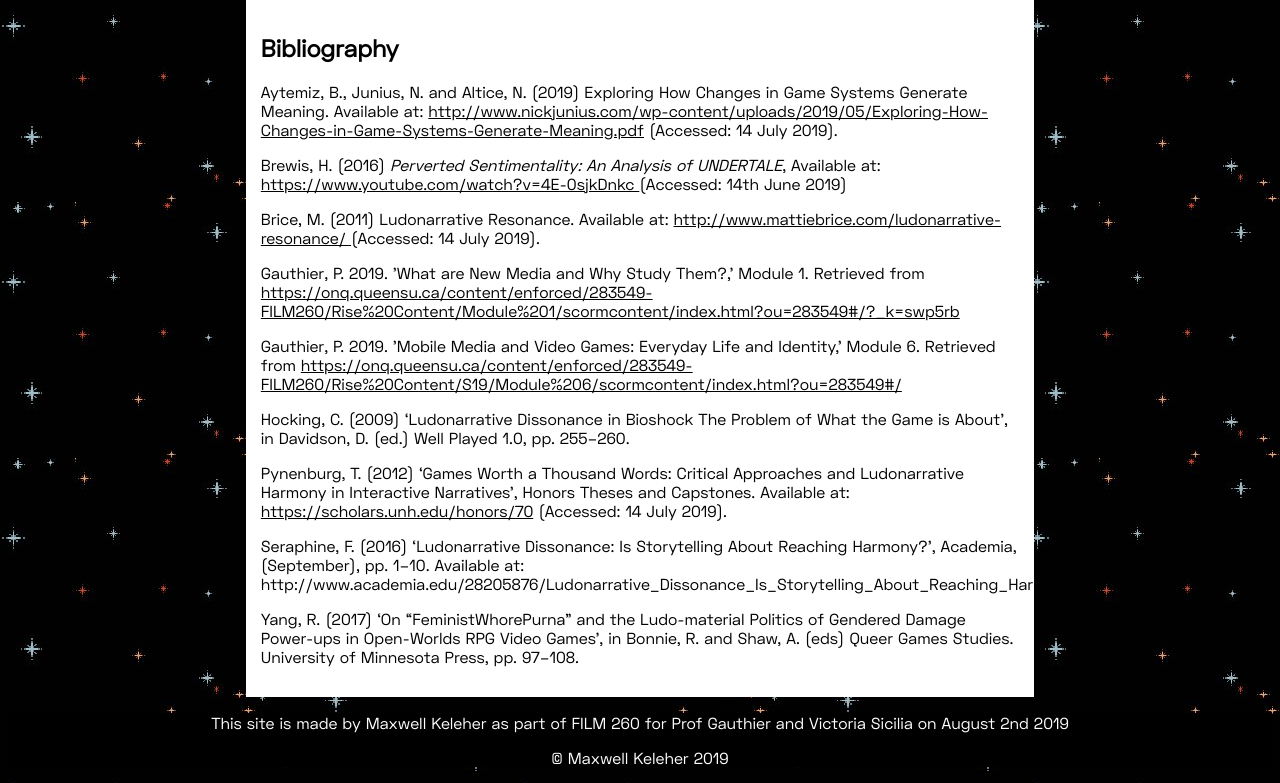
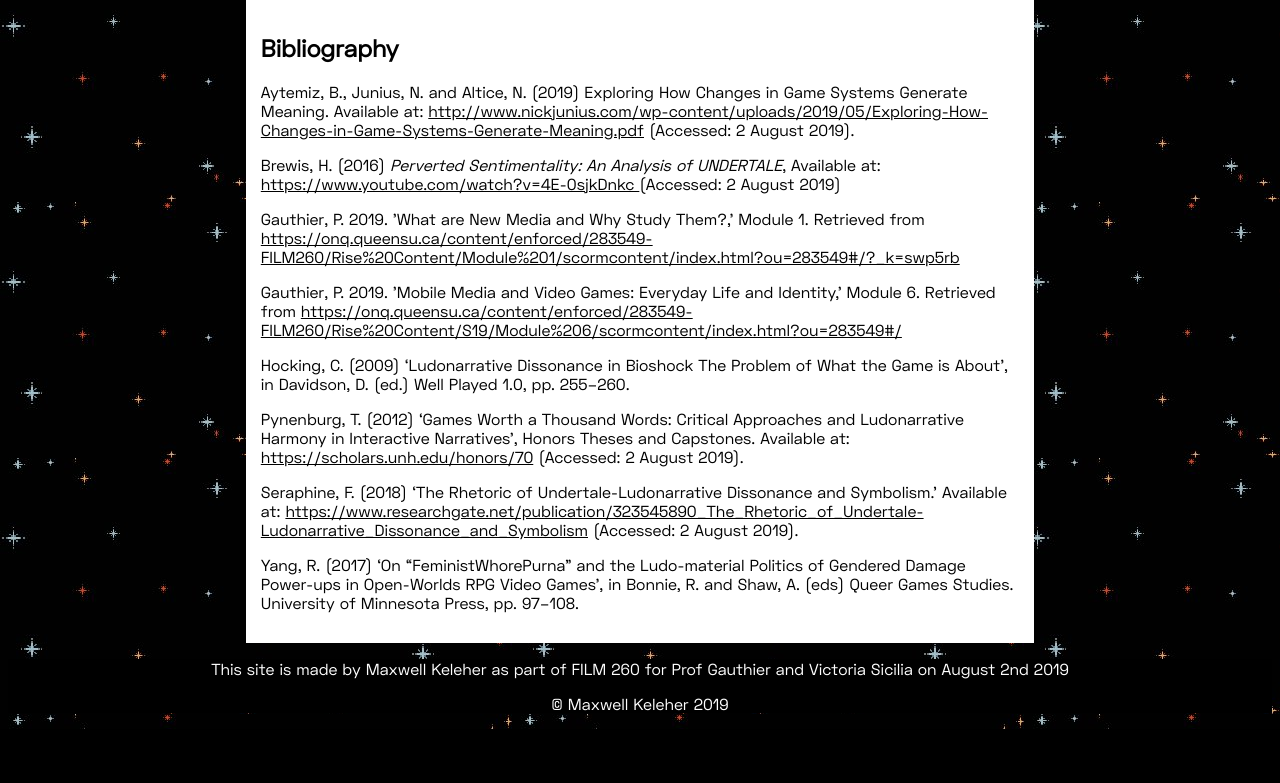
Before and after one commit to maxkele/FILM-260, a plain HTML site: page index.html in a window 1280 px wide. Shown: the part 3382-4165 px from the top of the page. After the commit the page ends 4111 px from the top, so only its background shows below. Drawn offline with nearby package versions, Linux system fonts and the light colour scheme.

Commit message:
Fixed citation

```diff
--- a/index.html
+++ b/index.html
@@ -135,13 +135,10 @@
             <div class="text" id="biblio">
                 <h2>Bibliography</h2>
                 <p>
-                    Aytemiz, B., Junius, N. and Altice, N. (2019) Exploring How Changes in Game Systems Generate Meaning. Available at: <a href="http://www.nickjunius.com/wp-content/uploads/2019/05/Exploring-How-Changes-in-Game-Systems-Generate-Meaning.pdf">http://www.nickjunius.com/wp-content/uploads/2019/05/Exploring-How-Changes-in-Game-Systems-Generate-Meaning.pdf</a> (Accessed: 14 July 2019).
+                    Aytemiz, B., Junius, N. and Altice, N. (2019) Exploring How Changes in Game Systems Generate Meaning. Available at: <a href="http://www.nickjunius.com/wp-content/uploads/2019/05/Exploring-How-Changes-in-Game-Systems-Generate-Meaning.pdf">http://www.nickjunius.com/wp-content/uploads/2019/05/Exploring-How-Changes-in-Game-Systems-Generate-Meaning.pdf</a> (Accessed: 2 August 2019).
                 </p>
                  <p>
-                    Brewis, H. (2016) <i>Perverted Sentimentality: An Analysis of UNDERTALE</i>, Available at: <a href="https://www.youtube.com/watch?v=4E-0sjkDnkc"> https://www.youtube.com/watch?v=4E-0sjkDnkc </a> (Accessed: 14th June 2019)
-                </p>
-                <p>
-                    Brice, M. (2011) Ludonarrative Resonance. Available at: <a href="http://www.mattiebrice.com/ludonarrative-resonance/">http://www.mattiebrice.com/ludonarrative-resonance/ </a>(Accessed: 14 July 2019).
+                    Brewis, H. (2016) <i>Perverted Sentimentality: An Analysis of UNDERTALE</i>, Available at: <a href="https://www.youtube.com/watch?v=4E-0sjkDnkc"> https://www.youtube.com/watch?v=4E-0sjkDnkc </a> (Accessed: 2 August 2019)
                 </p>
                 <p>
                     Gauthier, P. 2019. 'What are New Media and Why Study Them?,' Module 1. Retrieved from <a href="https://onq.queensu.ca/content/enforced/283549-FILM260/Rise%20Content/Module%201/scormcontent/index.html?ou=283549#/?_k=swp5rb">https://onq.queensu.ca/content/enforced/283549-FILM260/Rise%20Content/Module%201/scormcontent/index.html?ou=283549#/?_k=swp5rb</a>
@@ -153,10 +150,10 @@
                     Hocking, C. (2009) ‘Ludonarrative Dissonance in Bioshock The Problem of What the Game is About’, in Davidson, D. (ed.) Well Played 1.0, pp. 255–260.
                 </p>
                 <p>
-                    Pynenburg, T. (2012) ‘Games Worth a Thousand Words: Critical Approaches and Ludonarrative Harmony in Interactive Narratives’, Honors Theses and Capstones. Available at: <a href="https://scholars.unh.edu/honors/70">https://scholars.unh.edu/honors/70</a> (Accessed: 14 July 2019).
+                    Pynenburg, T. (2012) ‘Games Worth a Thousand Words: Critical Approaches and Ludonarrative Harmony in Interactive Narratives’, Honors Theses and Capstones. Available at: <a href="https://scholars.unh.edu/honors/70">https://scholars.unh.edu/honors/70</a> (Accessed: 2 August 2019).
                 </p>
                 <p>
-                    Seraphine, F. (2016) ‘Ludonarrative Dissonance: Is Storytelling About Reaching Harmony?’, Academia, (September), pp. 1–10. Available at: http://www.academia.edu/28205876/Ludonarrative_Dissonance_Is_Storytelling_About_Reaching_Harmony.
+                    Seraphine, F. (2018) ‘The Rhetoric of Undertale-Ludonarrative Dissonance and Symbolism.’ Available at: <a href="https://www.researchgate.net/publication/323545890_The_Rhetoric_of_Undertale-Ludonarrative_Dissonance_and_Symbolism">https://www.researchgate.net/publication/323545890_The_Rhetoric_of_Undertale-Ludonarrative_Dissonance_and_Symbolism</a> (Accessed: 2 August 2019).
                 </p>
                 <p>
                     Yang, R. (2017) ‘On “FeministWhorePurna” and the Ludo-material Politics of Gendered Damage Power-ups in Open-Worlds RPG Video Games’, in Bonnie, R. and Shaw, A. (eds) Queer Games Studies. University of Minnesota Press, pp. 97–108.
```
